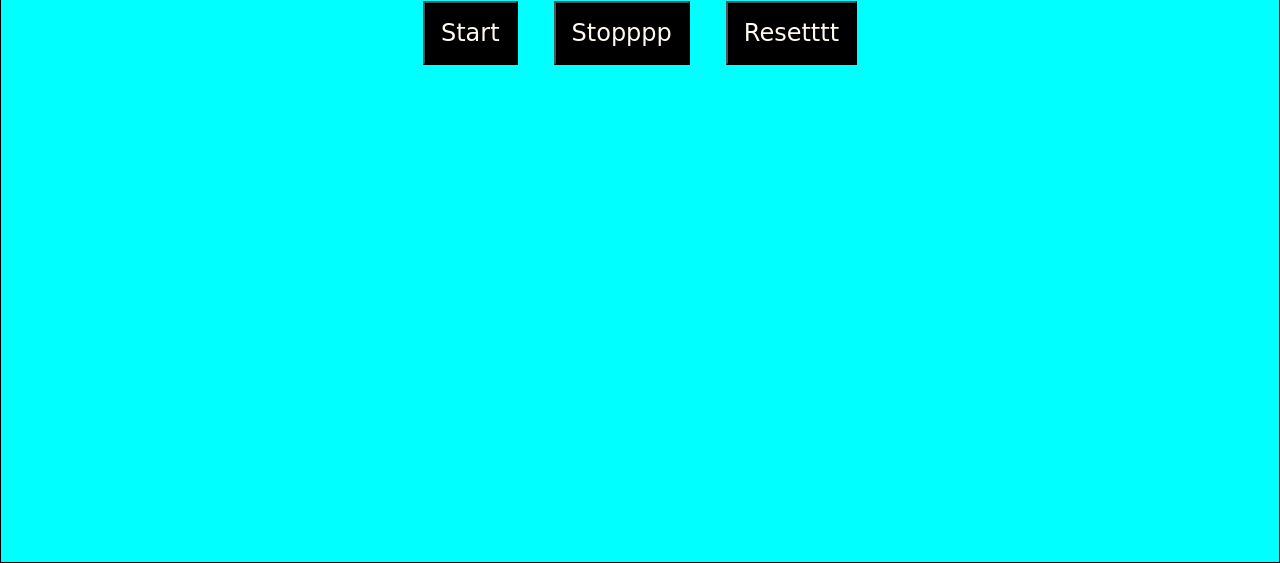
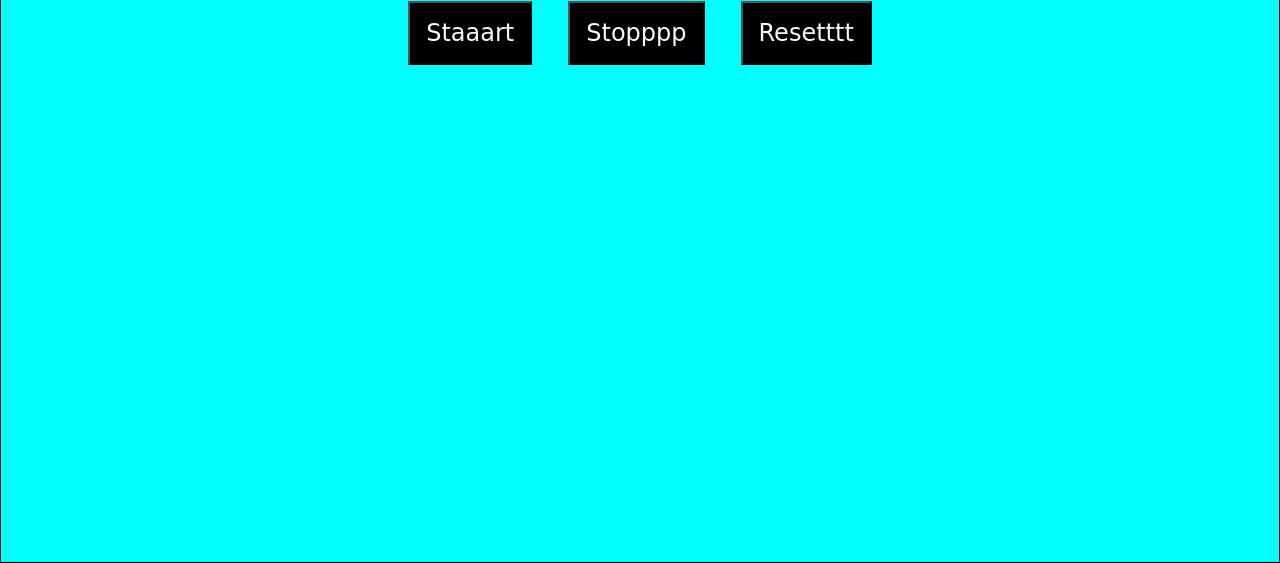
Before and after one commit to Sumitprajapatintv/Stopwatch, a plain HTML site: page index.html in a window 1280 px wide. Shown: the part 237-800 px from the top of the page. Drawn offline with Linux system fonts and the light colour scheme.

Commit message:
@nd cmmit

```diff
--- a/index.html
+++ b/index.html
@@ -12,7 +12,7 @@
         <div>
         <h1>Stop Watch</h1>
         <p><span id="secound">00</span>:<span id="milisecound">00</span></p>
-        <button id="start">Start</button>
+        <button id="start">Staaart</button>
         <button id="stop">Stopppp</button>
         <button id="reset">Resetttt</button>
     </div>
```
